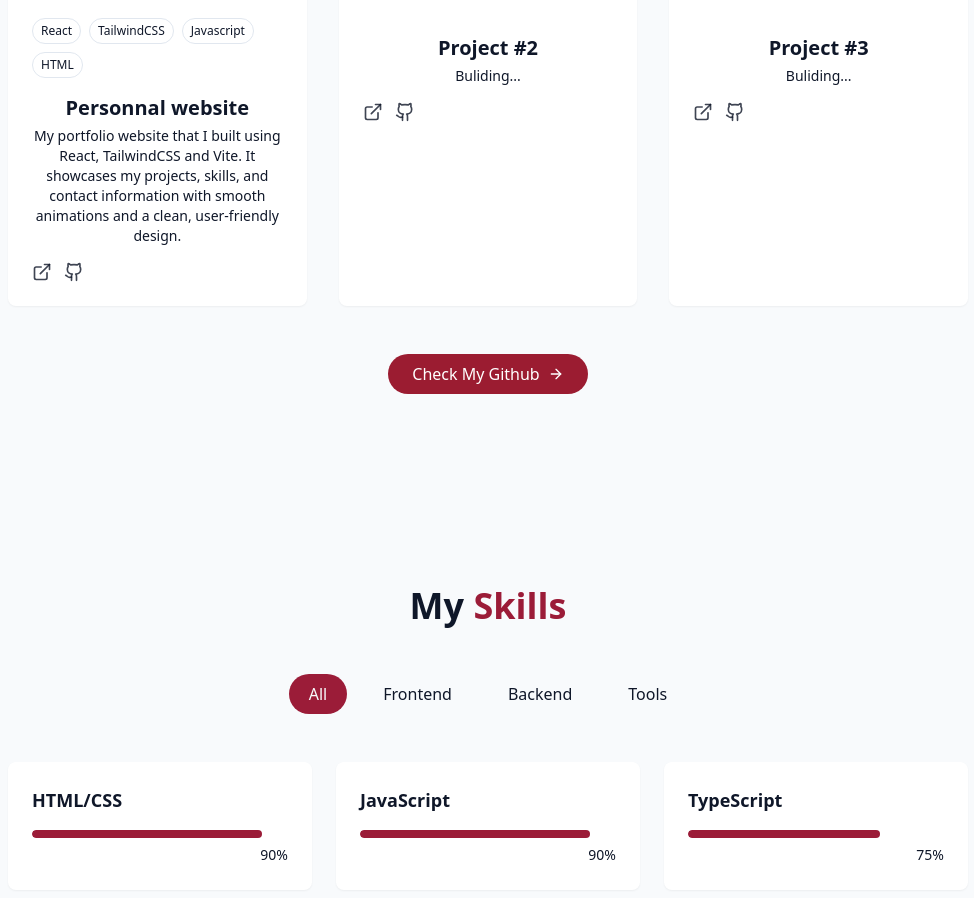
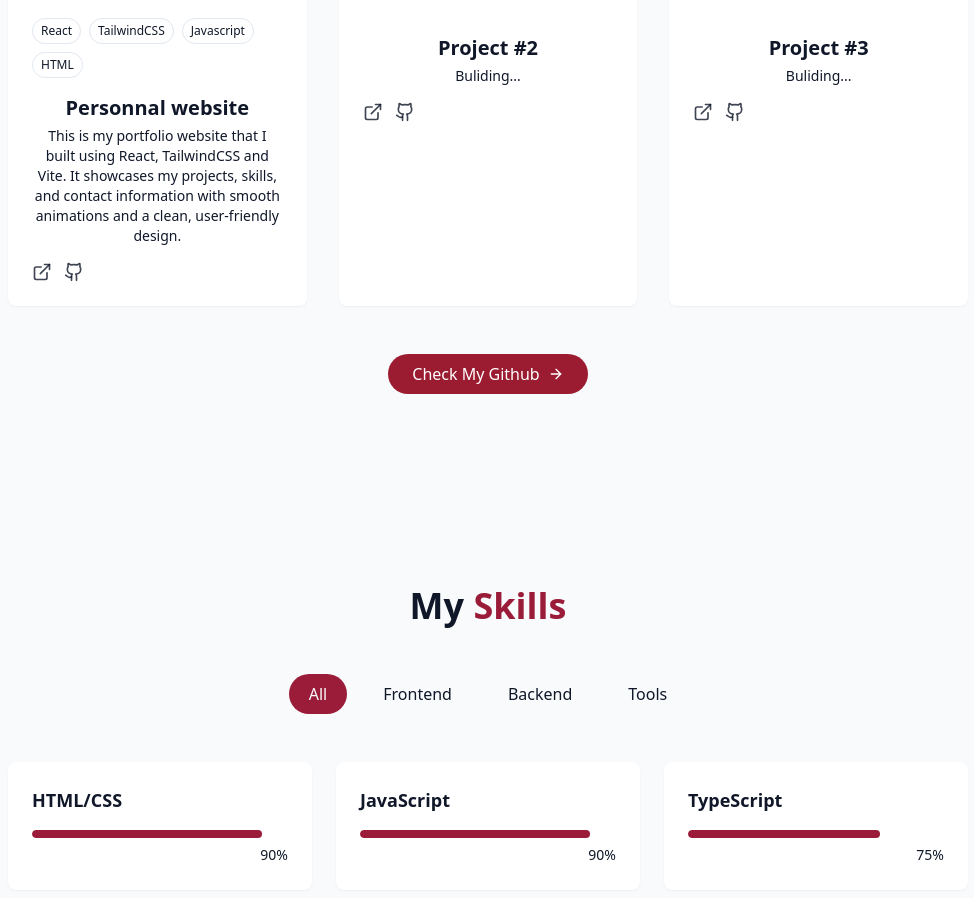
Before and after one commit to Nyst3r/portfolio-website, a React (Vite) app: page / in a window 1280 px wide. Shown: the part 2520-3418 px from the top of the page, without its empty margins (152-1126 px from the left). Built offline with nearby package versions, Linux system fonts and the light colour scheme.

Commit message:
Update ProjectsSection.jsx

```diff
--- a/src/components/ProjectsSection.jsx
+++ b/src/components/ProjectsSection.jsx
@@ -4,7 +4,7 @@ const projects = [
   {
     id: 1,
     title: "Personnal website",
-    description: "My portfolio website that I built using React, TailwindCSS and Vite. It showcases my projects, skills, and contact information with smooth animations and a clean, user-friendly design.",
+    description: "This is my portfolio website that I built using React, TailwindCSS and Vite. It showcases my projects, skills, and contact information with smooth animations and a clean, user-friendly design.",
     image: "/projects/project1.png",
     tags: ["React", "TailwindCSS", "Javascript", "HTML"],
     demoUrl: "#",
```
